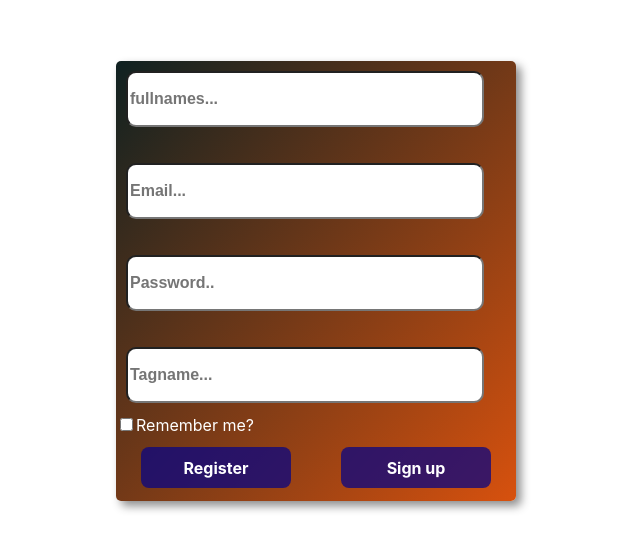
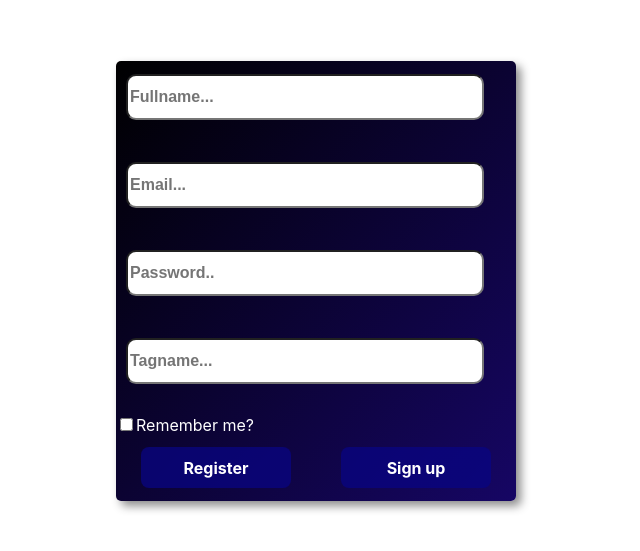
Before and after one commit to SIMONKAMAU21/Hiphonic_Client_React, a React (Vite) app: page /register in a window 1280 px wide. Shown: the part 119-670 px from the top of the page, without its empty margins (324-964 px from the left). Built offline with nearby package versions, Linux system fonts and the light colour scheme.

Commit message:
worked on rergister frontend validation

```diff
--- a/package.json
+++ b/package.json
@@ -10,15 +10,19 @@
     "preview": "vite preview"
   },
   "dependencies": {
+    "19-reacthookform-with-yup": "link:",
+    "@hookform/resolvers": "^3.3.4",
     "@reduxjs/toolkit": "^2.2.1",
     "axios": "^1.6.7",
     "react": "^18.2.0",
     "react-dom": "^18.2.0",
+    "react-hook-form": "^7.50.1",
     "react-icons": "^5.0.1",
     "react-redux": "^9.1.0",
     "react-router-dom": "^6.22.1",
     "react-spinners": "^0.13.8",
-    "sass": "^1.71.1"
+    "sass": "^1.71.1",
+    "yup": "^1.3.3"
   },
   "devDependencies": {
     "@types/react": "^18.2.56",
--- a/src/features/Register/Register.jsx
+++ b/src/features/Register/Register.jsx
@@ -1,81 +1,72 @@
-import React from "react";
-import "./Register.scss";
-import { useEffect } from "react";
-import { useDispatch } from "react-redux";
-import { selectRegisterUser, getRegisterUserStatus, getRegisterUserError, registerUser } from "./registerSlice";
-import { useSelector } from "react-redux";
-import { useState } from "react";
-import { useNavigate } from "react-router-dom";
-import { NavLink } from "react-router-dom";
-
-
+import React, { useState } from "react";
+import { useDispatch, useSelector } from "react-redux";
+import { NavLink, useNavigate } from "react-router-dom";
+import './Register.scss'
+import { useForm } from "react-hook-form";
+import * as yup from "yup";
+import { yupResolver } from "@hookform/resolvers/yup";
+import { registerUser, getRegisterUserError } from "./registerSlice";
 
 const Register = () => {
   const dispatch = useDispatch();
-  const status = useSelector(getRegisterUserStatus)
-  const errror = useSelector(getRegisterUserError)
-  const registrionResponse = useSelector(selectRegisterUser)
-  const [username, setUserName] = useState("")
-  const [password, setPassword] = useState("")
-  const [tagname, settagname] = useState("")
-  const [email, setemail] = useState("")
-  const navigate = useNavigate()
+  const navigate = useNavigate();
+  const error = useSelector(getRegisterUserError);
 
+  const schema = yup.object().shape({
+    fullname: yup.string().required("Fullname is required"),
+    email: yup.string().required("Email is required"),
+    password: yup
+      .string()
+      .required("Password is required")
+      .matches(
+        /^(?=.*[A-Za-z])(?=.*\d)(?=.*[@$!%*#?&])[A-Za-z\d@$!%*#?&]{4,}$/,
+        "4 Chars, 1 CAPS, 1 Lowercase, 1 Num & 1 special Char"
+      ),
+    tagname: yup.string().required("Tagname is required"),
+  });
 
-  const handleSubmit = (e) => {
-    e.preventDefault()
-    if (e.target[0].value === "" || e.target[1].value === "") {
-      alert("please fill in both fields")
-    } else {
-      console.log(username)
-      dispatch(registerUser({
-        username: e.target[0].value, email: e.target[1].value, tagname: e.target[2].value, password: e.target[3].value
-      }))
-      e.target.reset();
-      navigate("/")
+  const { register, handleSubmit, formState: { errors } } = useForm({
+    resolver: yupResolver(schema)
+  });
 
-    }
-  }
+  const onSubmit = (data) => {
+    dispatch(registerUser(data));
+    navigate("/");
+  };
 
   return (
     <div>
-      <form onSubmit={handleSubmit}>
+      <form onSubmit={handleSubmit(onSubmit)}>
         <div className="form-holder">
           <div className="inputs-holder">
             <div>
-              <input placeholder="fullnames..."
-                value={username}
-                onChange={(e) => {
-                  setUserName(e.target.value)
-
-                }}
+              <input
+                placeholder="Fullname..."
+                {...register("fullname")}
               />
+              <p>{errors.fullname?.message}</p>
             </div>
             <div>
-              <input placeholder="Email..."
-                value={email}
-                onChange={(e) => {
-                  setemail(e.target.value)
-                }}
+              <input
+                placeholder="Email..."
+                {...register("email")}
               />
+              <p>{errors.email?.message}</p>
             </div>
             <div>
-              <input placeholder="Password.."
-                value={password}
-                onChange={(e) => {
-                  setPassword(e.target.value)
-                }}
-
+              <input
+                type="password"
+                placeholder="Password.."
+                {...register("password")}
               />
+              <p>{errors.password?.message}</p>
             </div>
             <div>
-              <input placeholder="Tagname..."
-                value={tagname}
-                onChange={(e) => {
-                  settagname(e.target.value)
-                }}
-
+              <input
+                placeholder="Tagname..."
+                {...register("tagname")}
               />
+              <p>{errors.tagname?.message}</p>
             </div>
           </div>
           <div className="checkbox">
@@ -84,7 +75,7 @@ const Register = () => {
           </div>
 
           <div className="btn">
-            <div>  <button type="submit">Register </button></div>
+            <div> <button type="submit">Register</button></div>
             <div>
               <NavLink to="/">
                 <button>Sign up</button>
--- a/src/features/Register/Register.scss
+++ b/src/features/Register/Register.scss
@@ -3,19 +3,23 @@
    left: 50%;
    transform: translate(-50%,-50%);
    position: fixed;
-   background: linear-gradient(to top left,rgb(215, 81, 14),rgb(15, 33, 33));
+   background: linear-gradient(to top left,rgb(22, 6, 100),rgb(0, 0, 0));
    width: 400px;
    height: 440px;
    box-shadow: 5px 5px 10px rgba(0,0,0,0.45);
    color: white;
    border-radius: 5px;
+   p{
+      color: rgb(255, 47, 0);
+   }
    .inputs-holder{
       height: 80%;
       display: flex;
       flex-direction: column;
       padding: 0 10px 0 10px;
       justify-content: space-around;
-      gap: 1rem;
+      // gap: 1rem;
+      line-height: 1px;
       input{
          color: rgb(0, 0, 0);
          border-radius: 10px;
@@ -23,7 +27,7 @@
          outline: none;
          font-size: 16px;
          width: 350px;
-         height: 50px;
+         height: 40px;
       }
       .checkbox{
          border: 2px solid;
```
Also changed, not shown: 1 other file (tests, documents, lock files or other folders).
